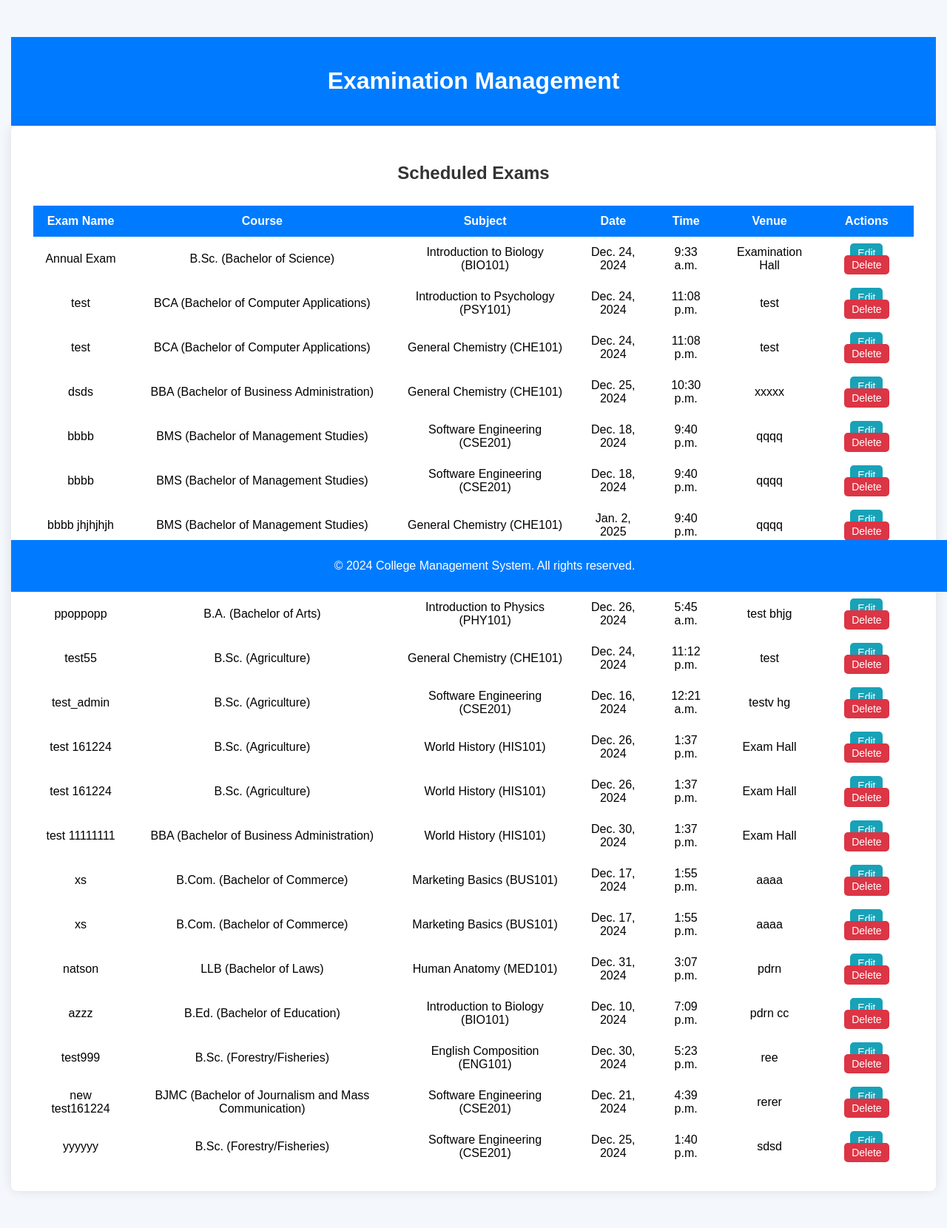
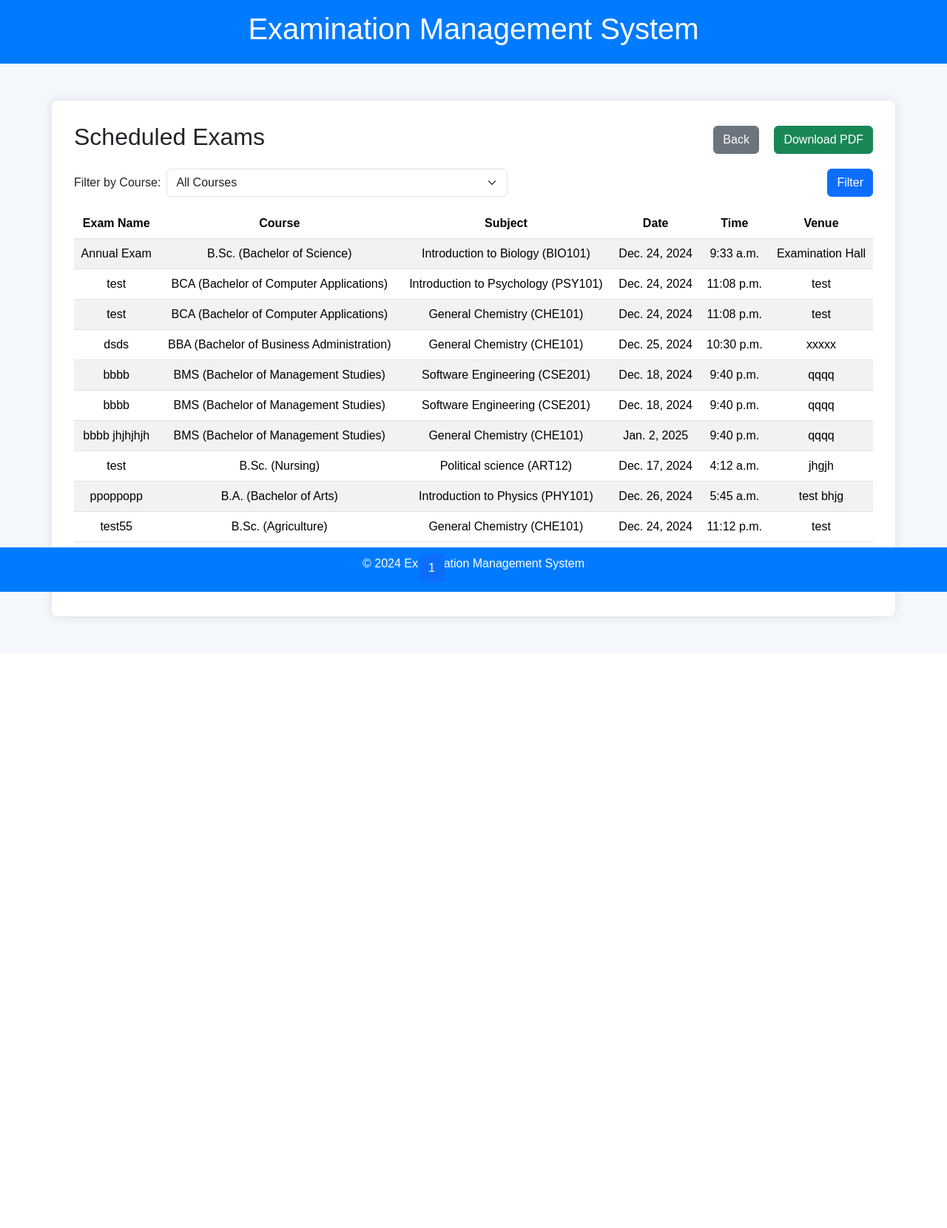
Before and after one commit to AJEETKSINGH1001/College-Management-System, a Django app: page /view_exams/ in a window 1280 px wide. Shown: the whole page at 74% size. After the commit the page ends 844 px from the top, so only its background shows below. Run offline with Django 4.2, Linux system fonts and the light colour scheme; data comes from the database, SQL or seed files in the repository; both versions use the stored data as it was after the commit; some libraries are stand-ins or nearby versions.

Commit message:
College Management System Commit 6

```diff
--- a/core/templates/exams/view_exams.html
+++ b/core/templates/exams/view_exams.html
@@ -1,15 +1,132 @@
-{% block content %}
-<div class="container mt-5">
-    <!-- Header Section -->
-    <header class="text-center mb-5">
-        <h1>Examination Management</h1>
+<!DOCTYPE html>
+<html lang="en">
+
+<head>
+    <meta charset="UTF-8">
+    <meta name="viewport" content="width=device-width, initial-scale=1.0">
+    <title>Exams - Examination Management</title>
+    <link href="https://cdn.jsdelivr.net/npm/bootstrap@5.3.0-alpha1/dist/css/bootstrap.min.css" rel="stylesheet">
+    <!-- Load jsPDF Library -->
+    <script src="https://cdnjs.cloudflare.com/ajax/libs/jspdf/2.5.1/jspdf.umd.min.js"></script>
+    <!-- Load jsPDF AutoTable Plugin (Ensure it comes after jsPDF) -->
+    <script src="https://cdnjs.cloudflare.com/ajax/libs/jspdf-autotable/3.5.0/jspdf.plugin.autotable.min.js"></script>
+    <style>
+        body {
+            font-family: 'Arial', sans-serif;
+            background-color: #f4f7fc;
+        }
+
+        header {
+            background-color: #007bff;
+            color: white;
+            padding: 15px 0;
+            text-align: center;
+        }
+
+        footer {
+            background-color: #007bff;
+            color: white;
+            padding: 10px 0;
+            text-align: center;
+            position: fixed;
+            width: 100%;
+            bottom: 0;
+        }
+
+        .content-section {
+            padding: 50px 0;
+        }
+
+        .exam-table {
+            background-color: white;
+            padding: 30px;
+            border-radius: 8px;
+            box-shadow: 0 0 15px rgba(0, 0, 0, 0.1);
+        }
+
+        .exam-table th,
+        .exam-table td {
+            text-align: center;
+        }
+
+        .btn-sm {
+            font-size: 14px;
+        }
+
+        .btn-edit {
+            background-color: #007bff;
+            color: white;
+        }
+
+        .btn-edit:hover {
+            background-color: #0056b3;
+        }
+
+        .btn-delete {
+            background-color: #dc3545;
+            color: white;
+        }
+
+        .btn-delete:hover {
+            background-color: #c82333;
+        }
+
+        /* Pagination styling */
+        .pagination {
+            justify-content: center;
+        }
+
+        /* Responsive Design */
+        @media (max-width: 768px) {
+            .exam-table {
+                padding: 15px;
+            }
+
+            .exam-table th,
+            .exam-table td {
+                font-size: 12px;
+            }
+        }
+    </style>
+</head>
+
+<body>
+    <!-- Header -->
+    <header>
+        <div class="container">
+            <h1>Examination Management System</h1>
+        </div>
     </header>
 
-    <!-- Scheduled Exams Table -->
-    <div class="form-container">
+    <!-- Main Content -->
+    <div class="container content-section">
+        <div class="exam-table">
+            <!-- Title, Back Button & PDF Download Button -->
+            <div class="d-flex justify-content-between align-items-center mb-3">
                 <h2 class="text-center">Scheduled Exams</h2>
-        <table class="table table-bordered table-hover mt-4">
-            <thead class="thead-dark">
+                <div>
+                    <a href="javascript:history.back()" class="btn btn-secondary">Back</a>
+                    <button id="downloadPdf" class="btn btn-success ms-3">Download PDF</button>
+                </div>
+            </div>
+
+            <!-- Filter Form -->
+            <form method="GET" class="mb-3 d-flex justify-content-between">
+                <div class="d-flex align-items-center">
+                    <label for="filter" class="me-2">Filter by Course:</label>
+                    <select name="course" id="filter" class="form-select w-auto">
+                        <option value="all">All Courses</option>
+                        {% for course in courses %}
+                        <option value="{{ course.id }}">{{ course.name }}</option>
+                        {% endfor %}
+                    </select>
+                </div>
+                <button type="submit" class="btn btn-primary">Filter</button>
+            </form>
+
+            <!-- Exam Table -->
+            <table class="table table-striped" id="examTable">
+                <thead>
                     <tr>
                         <th>Exam Name</th>
                         <th>Course</th>
@@ -17,7 +134,6 @@
                         <th>Date</th>
                         <th>Time</th>
                         <th>Venue</th>
-                    <th>Actions</th>
                     </tr>
                 </thead>
                 <tbody>
@@ -29,139 +145,84 @@
                         <td>{{ exam.date }}</td>
                         <td>{{ exam.time }}</td>
                         <td>{{ exam.venue }}</td>
-                    <td>
-                        <a href="#" class="btn btn-info btn-sm">Edit</a>
-                        <a href="#" class="btn btn-danger btn-sm">Delete</a>
-                    </td>
                     </tr>
                     {% empty %}
                     <tr>
-                    <td colspan="7" class="text-center">No exams scheduled.</td>
+                        <td colspan="6" class="text-center">No exams scheduled</td>
                     </tr>
                     {% endfor %}
                 </tbody>
             </table>
+
+            <!-- Pagination -->
+            <nav>
+                <ul class="pagination">
+                    {% if exams.has_previous %}
+                    <li class="page-item">
+                        <a class="page-link" href="?page=1">First</a>
+                    </li>
+                    <li class="page-item">
+                        <a class="page-link" href="?page={{ exams.previous_page_number }}">Previous</a>
+                    </li>
+                    {% endif %}
+
+                    <li class="page-item active">
+                        <span class="page-link">{{ exams.number }}</span>
+                    </li>
+
+                    {% if exams.has_next %}
+                    <li class="page-item">
+                        <a class="page-link" href="?page={{ exams.next_page_number }}">Next</a>
+                    </li>
+                    <li class="page-item">
+                        <a class="page-link" href="?page={{ exams.paginator.num_pages }}">Last</a>
+                    </li>
+                    {% endif %}
+                </ul>
+            </nav>
+        </div>
     </div>
 
-    <!-- Footer Section -->
-    <footer class="text-center mt-5">
-        <p>&copy; 2024 College Management System. All rights reserved.</p>
+    <!-- Footer -->
+    <footer>
+        <p>© 2024 Examination Management System</p>
     </footer>
-</div>
 
-<style>
-    body {
-        font-family: 'Arial', sans-serif;
-        background-color: #f4f7fc;
-        margin: 0;
-        padding: 0;
-    }
+    <!-- PDF Download Script -->
+    <script>
+        document.getElementById('downloadPdf').addEventListener('click', function () {
+            const { jsPDF } = window.jspdf;
+            const doc = new jsPDF();
 
-    /* ================================================================
-        Header Styles
-    ================================================================ */
-    header {
-        background-color: #007bff;
-        color: white;
-        padding: 20px 0;
-        text-align: center;
-    }
+            // Get table header data
+            const headers = [];
+            document.querySelectorAll('#examTable thead th').forEach(th => {
+                headers.push(th.textContent);
+            });
 
-    /* ================================================================
-        Footer Styles
-    ================================================================ */
-    footer {
-        background-color: #007bff;
-        color: white;
-        padding: 10px 0;
-        text-align: center;
-        position: fixed;
-        width: 100%;
-        bottom: 0;
-    }
+            // Get table row data
+            const rows = [];
+            document.querySelectorAll('#examTable tbody tr').forEach(tr => {
+                const rowData = [];
+                tr.querySelectorAll('td').forEach(td => {
+                    rowData.push(td.textContent);
+                });
+                rows.push(rowData);
+            });
 
-    /* Container Styling */
-    .container {
-        padding: 50px 15px;
-    }
+            // Generate PDF with jsPDF
+            doc.autoTable({
+                head: [headers],
+                body: rows,
+                startY: 20,
+                theme: 'grid',  // optional: adds grid for better visibility
+            });
 
-    .form-container {
-        background-color: white;
-        border-radius: 8px;
-        box-shadow: 0 0 15px rgba(0, 0, 0, 0.1);
-        padding: 30px;
-    }
+            // Save the generated PDF
+            doc.save('exams.pdf');
+        });
+    </script>
 
-    .form-container h2 {
-        color: #333;
-        text-align: center;
-        margin-bottom: 30px;
-    }
+</body>
 
-    /* Table Styling */
-    .table {
-        width: 100%;
-        text-align: center;
-        border-collapse: collapse;
-        margin-top: 20px;
-    }
-
-    .table th,
-    .table td {
-        padding: 12px;
-        vertical-align: middle;
-    }
-
-    .thead-dark th {
-        background-color: #007bff;
-        color: white;
-    }
-
-    .table-hover tbody tr:hover {
-        background-color: #f1f1f1;
-    }
-
-    .btn-sm {
-        font-size: 14px;
-        padding: 5px 10px;
-        border-radius: 5px;
-        margin: 2px;
-    }
-
-    .btn-info {
-        background-color: #17a2b8;
-        color: white;
-        text-decoration: none;
-    }
-
-    .btn-info:hover {
-        background-color: #138496;
-    }
-
-    .btn-danger {
-        background-color: #dc3545;
-        color: white;
-        text-decoration: none;
-    }
-
-    .btn-danger:hover {
-        background-color: #c82333;
-    }
-
-    /* Responsive Design */
-    @media (max-width: 768px) {
-        .container {
-            padding: 20px;
-        }
-
-        .form-container {
-            padding: 20px;
-        }
-
-        .btn-sm {
-            width: 100%;
-            margin-bottom: 10px;
-        }
-    }
-</style>
-{% endblock %}
+</html>
--- a/core/views.py
+++ b/core/views.py
@@ -802,6 +802,29 @@
         form = ExamForm()
     return render(request, 'exams/schedule_exam.html', {'form': form})
 
+
 def view_exams(request):
-    exams = Exam.objects.all()
-    return render(request, 'exams/view_exams.html', {'exams': exams})
+    # Fetch all courses for the filter dropdown
+    courses = Course1.objects.all()
+
+    # Get the selected course from the query parameters
+    selected_course_id = request.GET.get('course')
+
+    # Filter exams by the selected course if provided
+    if selected_course_id and selected_course_id != 'all':
+        exams = Exam.objects.filter(course11_id=selected_course_id)
+    else:
+        exams = Exam.objects.all()
+
+    # Implement pagination: Show 10 exams per page
+    paginator = Paginator(exams, 10)  # 10 exams per page
+    page_number = request.GET.get('page')
+    exams_page = paginator.get_page(page_number)
+
+    # Pass courses, filtered exams, and pagination details to the template
+    context = {
+        'exams': exams_page,
+        'courses': courses,
+        'selected_course_id': selected_course_id,  # To preserve filter state
+    }
+    return render(request, 'exams/view_exams.html', context)
```
Also changed, not shown: core/forms.py (+2 -27 lines), db.sqlite3. Lines whose indentation alone changed are shown as unchanged.
